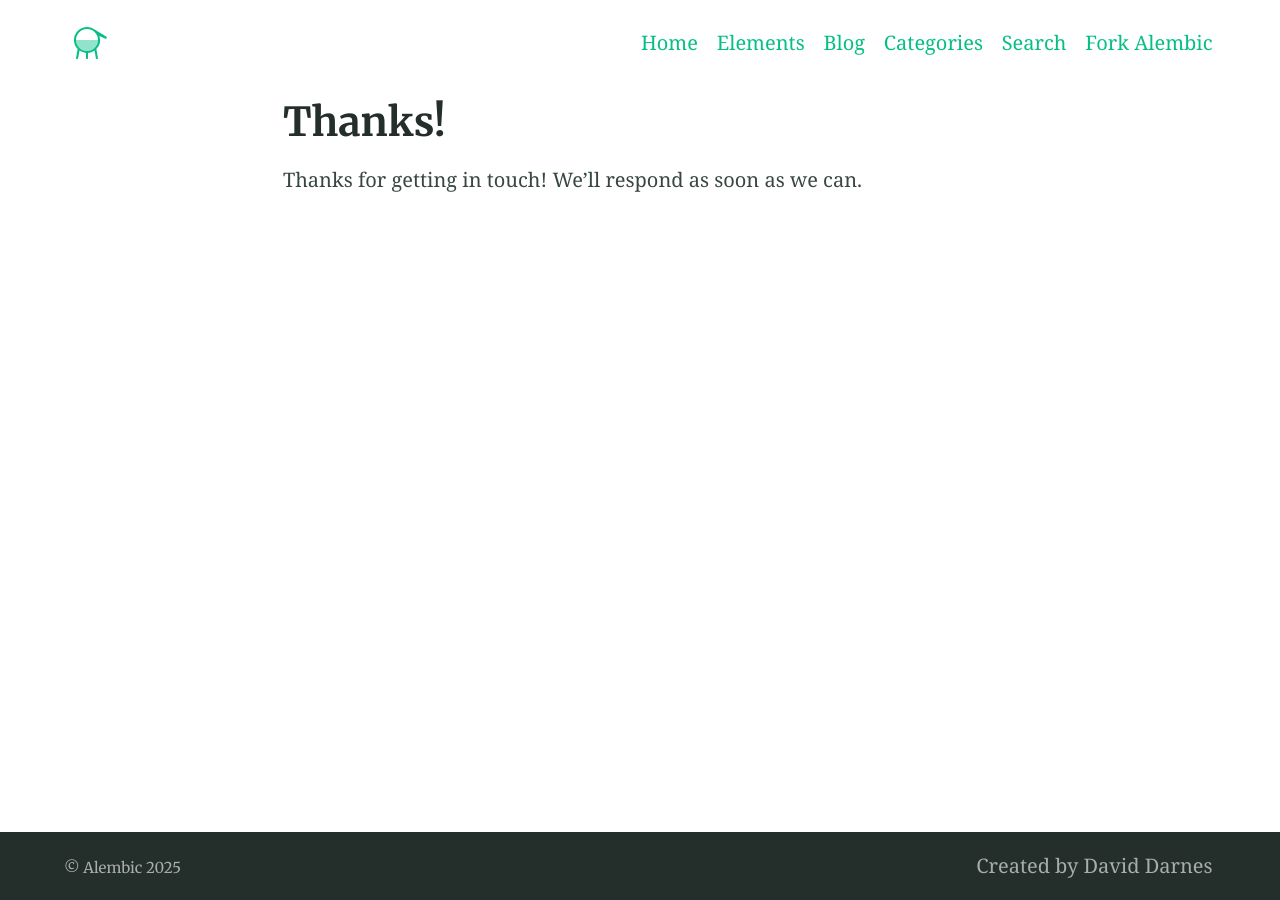
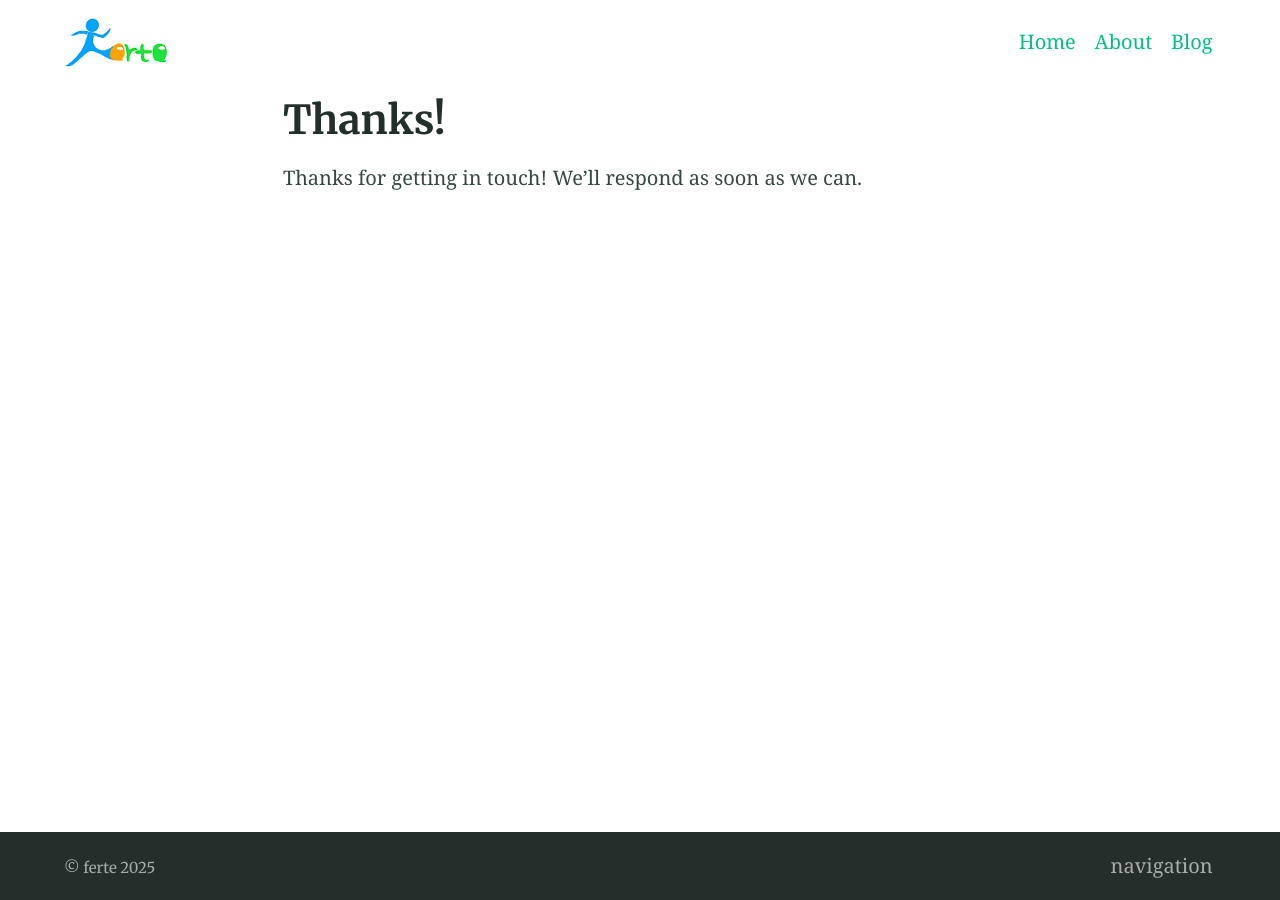
Before and after one commit to ykame/ferte, a Jekyll site: the page built from thanks.md, in a window 1280 px wide. Built offline with Jekyll 4.4.1, drawn with Linux system fonts in a browser that asks for light colours.

Commit message:
many update files

```diff
--- a/_config.yml
+++ b/_config.yml
@@ -37,18 +37,15 @@ plugins:
 # 3. Gem settings
 paginate: 2 # jekyll-paginate > items per page
 paginate_path: blog/page:num # jekyll-paginate > blog page
-jekyll-mentions: https://twitter.com # jekyll-mentions > service used when @replying
-twitter:
-  username: DavidDarnes # jekyll-seo-tag > Owners twitter username
-author: DavidDarnes # jekyll-seo-tag > default author
+#jekyll-mentions: https://twitter.com # jekyll-mentions > service used when @replying
+#twitter:
+#  username: DavidDarnes # jekyll-seo-tag > Owners twitter username
+author: ferte # jekyll-seo-tag > default author
 social: # jekyll-seo-tag > social overrides
-  name: David Darnes # jekyll-seo-tag > real name
+  name: ferte # jekyll-seo-tag > real name
   links:  # jekyll-seo-tag > social aliases (sameAs)
-    - https://twitter.com/DavidDarnes
-    - https://www.facebook.com/daviddarnes
-    - https://www.linkedin.com/in/daviddarnes
-    - https://github.com/daviddarnes
-remote_theme: mmistakes/minimal-mistakes
+    - https://twitter.com/YuhoKameda
+    - https://github.com/ykame/
 # markdown: CommonMark # Markdown parse settings, CommonMark performs slightly better an others in build time
 # commonmark:
   # options: ["SMART", "FOOTNOTES"]
@@ -59,14 +56,15 @@ sass:
   style: compressed # Style compression
 permalink: pretty  # Permalink style (/YYYY/MM/DD/page-name/)
 excerpt_separator: <!-- more --> # Marks end of excerpt in posts
-timezone: Europe/London # Timezone for blog posts and alike
+#timezone: Europe/London # Timezone for blog posts and alike
+timezone: Asia/Tokyo # Timezone for blog posts and alike
 
 # 5. Collections
 collections:
   posts:
     title: Posts # Needed for Siteleaf
     output: true
-    description: "My thoughts and ideas" # The post list page content
+    description: "Page Content" # The post list page content
     feature_text: |
       Welcome to the blog
     feature_image: "https://picsum.photos/2560/600?image=866"
@@ -93,14 +91,14 @@ defaults:
 
 # 7. Site settings
 encoding: utf-8 # Make sure the encoding is right
-lang: en-GB # Set the site language
-title: "Alembic" # Site name or title, also used in jekyll-seo-tag
-logo: "/assets/logos/logo.svg" # Site logo, also used in jekyll-seo-tag
-description: "Alembic is a starting point for Jekyll projects. Rather than starting from scratch, this boilerplate is designed to get the ball rolling immediately" # Site description and default description, also used in jekyll-seo-tag
-url: "https://alembic.darn.es" # Site url, also used in jekyll-seo-tag
+lang: ja-JP # Set the site language
+title: "ferte" # Site name or title, also used in jekyll-seo-tag
+logo: "/images/ferte_logo-107x50.png" # Site logo, also used in jekyll-seo-tag
+description: "This WebSite is ferte.jp" # Site description and default description, also used in jekyll-seo-tag
+url: "https://ferte.jp" # Site url, also used in jekyll-seo-tag
 baseurl: ""
-repo: "https://github.com/daviddarnes/alembic"
-email: "me@daviddarnes.com"
+repo: "https://github.com/ykame/ferte"
+email: "ykame@yka.me"
 # disqus: "alembic-1" # Blog post comments, uncomment the option and set the site ID from your Disqus account
 # date_format: "%-d %B %Y" # Blog post date formatting using placeholder formatting
 # google_analytics: ""
@@ -124,26 +122,20 @@ favicons: # Favicons are also used in the manifest file. Syntax is 'size: path'
 navigation_header:
 - title: Home
   url: /
-- title: Elements
-  url: /elements/
+- title: About
+  url: /about/
 - title: Blog
-  url: /blog/
-- title: Categories
-  url: /categories/
-- title: Search
-  url: /search/
-- title: Fork Alembic
-  url: https://github.com/daviddarnes/alembic
+  url: https://blog.yka.me/
 
 navigation_footer:
-- title: Created by David Darnes
-  url: https://darn.es
+- title: navigation
+  url: https://ferte.jp
 
 social_links: # Appears in sidebar. Set the urls then uncomment and comment out as desired
-  Twitter: https://twitter.com/DavidDarnes
-  LinkedIn: https://www.linkedin.com/in/daviddarnes
-  GitHub: https://github.com/daviddarnes
-  link: https://darn.es
+  Twitter: https://twitter.com/YuhoKameda
+  LinkedIn: https://www.linkedin.com/in/yuhokameda/
+  GitHub: https://github.com/ykame
+  link: https://ferte.jp
   RSS: /feed.xml
 
 sharing_links: # Appear at the bottom of single blog posts, add as desired. The value can be 'true' or the desired button colour
--- a/blog/index.html
+++ /dev/null
@@ -1,4 +0,0 @@
----
-layout: blog
-collectionpage: posts
----
```
Also changed, not shown: elements.md (deleted, +0 -144 lines), index.md (+1 -1 lines), policy.md (added, +46 -0 lines), search.md (deleted, +0 -6 lines).
